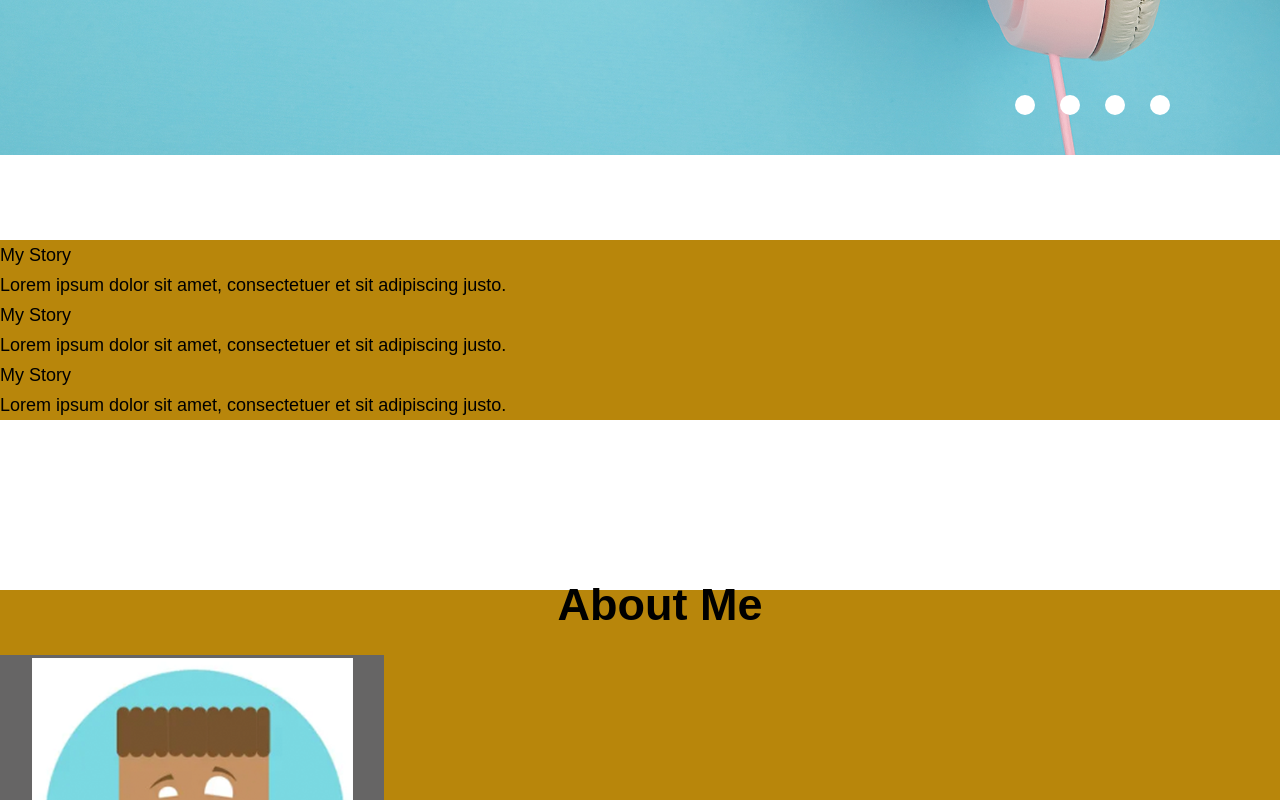
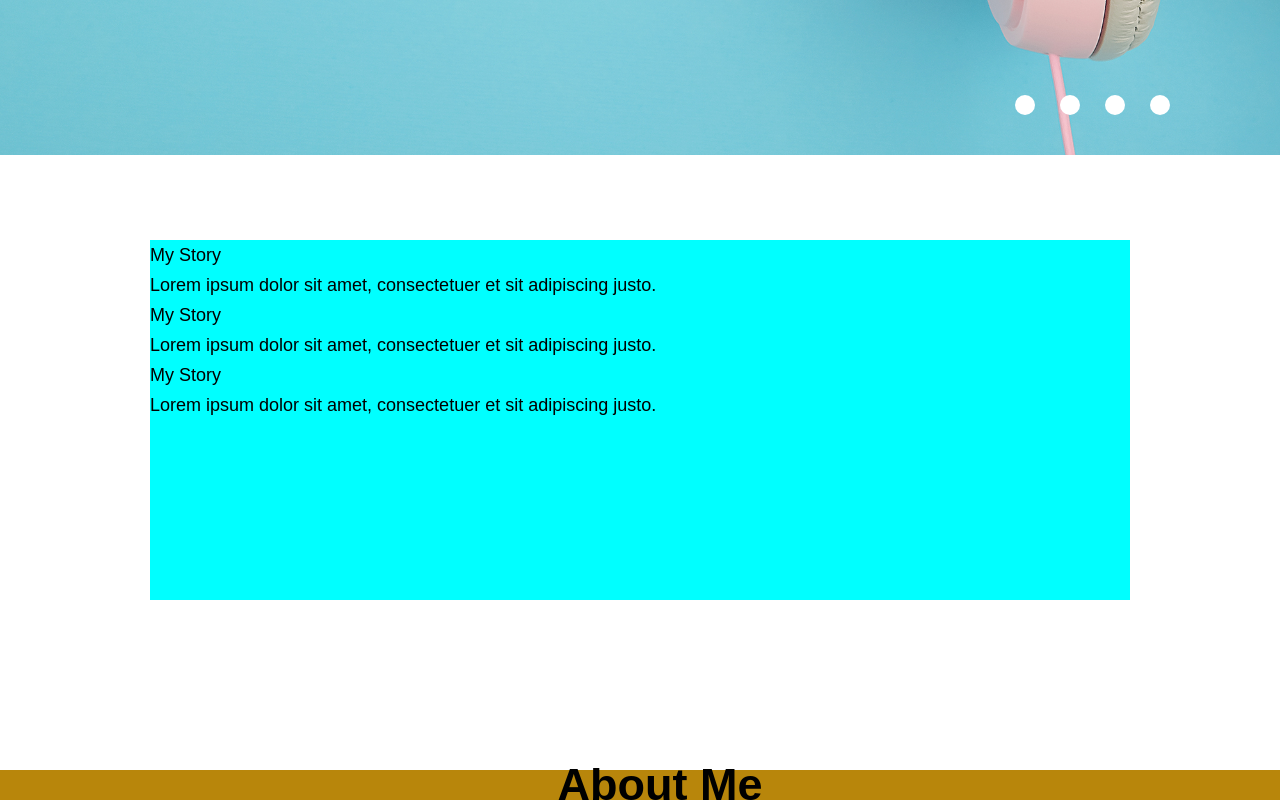
Before and after one commit to kyunosaya/skilltest2, a plain HTML site: page index.html in a window 1280 px wide. Shown: the part 645-1445 px from the top of the page. Drawn offline with Linux system fonts and the light colour scheme; grey boxes are pictures that could not be loaded.

Commit message:
box02 진행 중

```diff
--- a/css/index.css
+++ b/css/index.css
@@ -139,7 +139,14 @@ nav>p.close{}
 }
 
 /* box02 */
-#box02{}
+#box02>div{
+  width:980px; height:360px;
+  background-color: aqua;
+  margin: 0 auto;
+}
+#box02>div>dl{}
+#box02>div>dl>dt{}
+#box02>div>dl>dd{}
 
 /* box03 */
 
```
